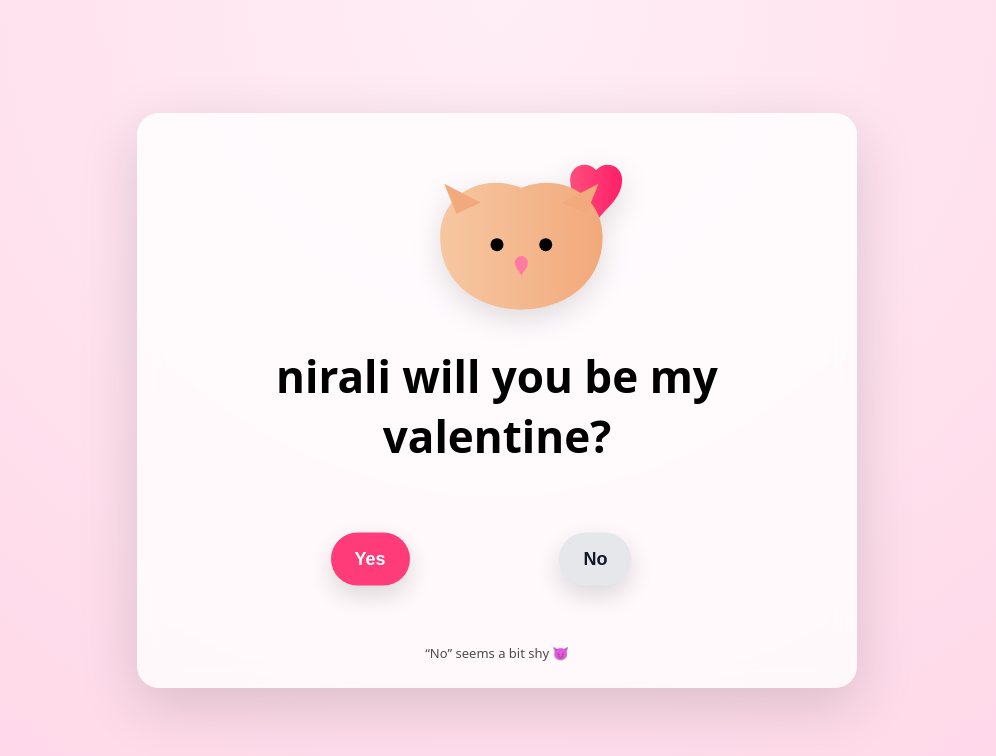
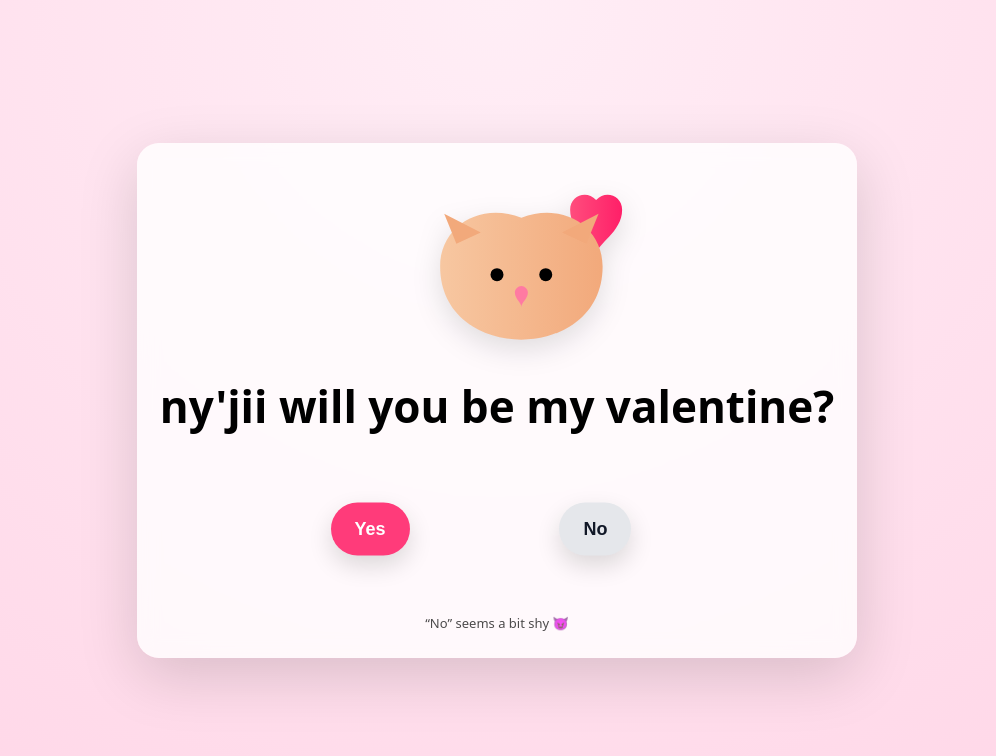
Before and after one commit to missevisuu-blip/im-tired-of-this-shit, a plain HTML site: page index.html in a window 1280 px wide. Shown: the whole page, without its empty margins (143-1139 px from the left). Drawn offline with nearby package versions, Linux system fonts and the light colour scheme.

Commit message:
Update index.html

```diff
--- a/index.html
+++ b/index.html
@@ -3,7 +3,7 @@
 <head>
   <meta charset="UTF-8" />
   <meta name="viewport" content="width=device-width, initial-scale=1, viewport-fit=cover" />
-  <title>ny'jii Will you be my Valentine?</title>
+  <title> Will you be my Valentine?</title>
 
   <!-- Confetti library -->
   <script src="https://cdn.jsdelivr.net/npm/canvas-confetti@1.9.3/dist/confetti.browser.min.js"></script>
@@ -171,7 +171,7 @@
             fill="#ff7aa2"/>
     </svg>
 
-    <h1>nirali will you be my valentine?</h1>
+    <h1>ny'jii will you be my valentine?</h1>
 
     <section class="button-zone" id="zone">
       <button id="yesBtn">Yes</button>
```
